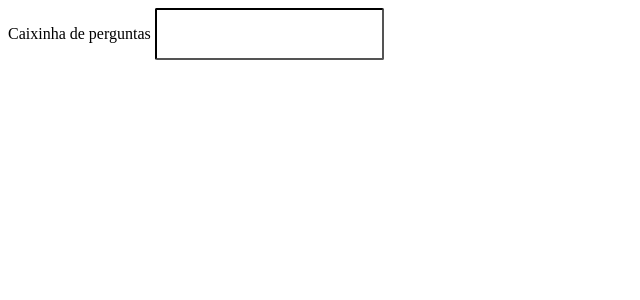
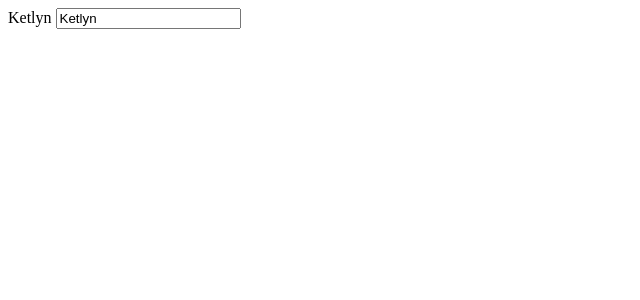
Before and after one commit to KetyJomes/Angular-Bosch, an Angular app in the folder myApp/: page / in a window 1280 px wide. Shown: the top 300 px of the page, without its empty margins (0-640 px from the left). Built offline with nearby package versions, Linux system fonts and the light colour scheme.

Commit message:
Continuação do desafio II - ngModel

```diff
--- a/myApp/src/app/app.component.html
+++ b/myApp/src/app/app.component.html
@@ -10,5 +10,10 @@
 {{text}}
 <br>
 <br> -->
-{{inputValue}}
-<app-input (changed) = "inputValueChanged($event)"></app-input>
+{{nome}}
+<!-- <app-input
+    [Value] = "nome"
+    (changed) = "inputValueChanged($event)"
+></app-input>  -->
+
+<input type="text" [(ngModel)]="nome">
--- a/myApp/src/app/app.component.ts
+++ b/myApp/src/app/app.component.ts
@@ -7,12 +7,10 @@ import { Component } from '@angular/core';
 })
 export class AppComponent {
   title = 'myApp';
-  count = 0;
-  text = "";
 
-  inputValue = ""
+  nome = "Ketlyn"
   inputValueChanged =(value: string ) => {
-    this.inputValue = value
+    this.nome = value
   }
 
 }
--- a/myApp/src/app/app.module.ts
+++ b/myApp/src/app/app.module.ts
@@ -4,6 +4,7 @@ import { BrowserModule } from '@angular/platform-browser';
 import { AppComponent } from './app.component';
 import { InputComponent } from './components/input/input.component';
 import { ButtonComponent } from './components/button/button.component';
+import { FormsModule } from '@angular/forms';
 
 @NgModule({
   declarations: [
@@ -12,7 +13,8 @@ import { ButtonComponent } from './components/button/button.component';
     ButtonComponent
   ],
   imports: [
-    BrowserModule
+    BrowserModule,
+    FormsModule
   ],
   providers: [],
   bootstrap: [AppComponent]
--- a/myApp/src/app/components/input/input.component.html
+++ b/myApp/src/app/components/input/input.component.html
@@ -1,4 +1,7 @@
 <div class="input-container">
-    <label>Caixinha de perguntas </label>
-    <input type="text" (input) = "onInputChange($event)"/>
+    <label>Nome: </label>
+    <input
+        type="text"
+        [value] = "Value"
+        (input) = "onInputChange($event)"/>
 </div>
```
